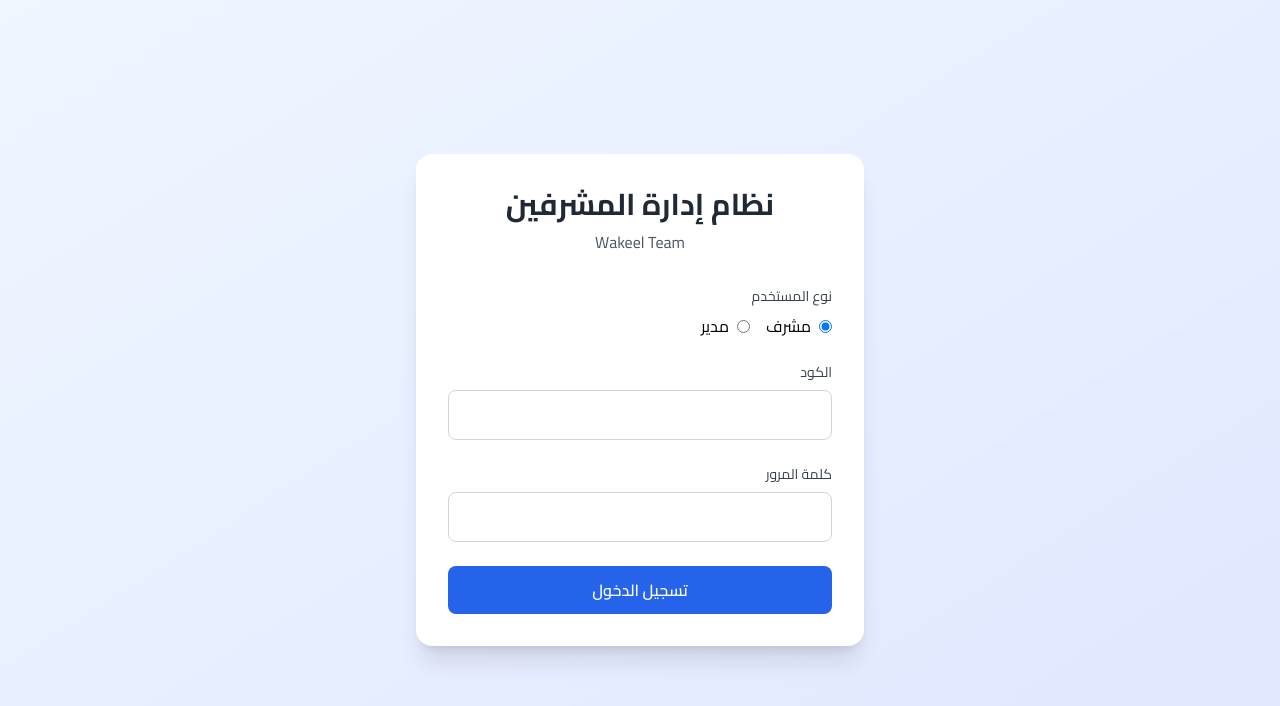
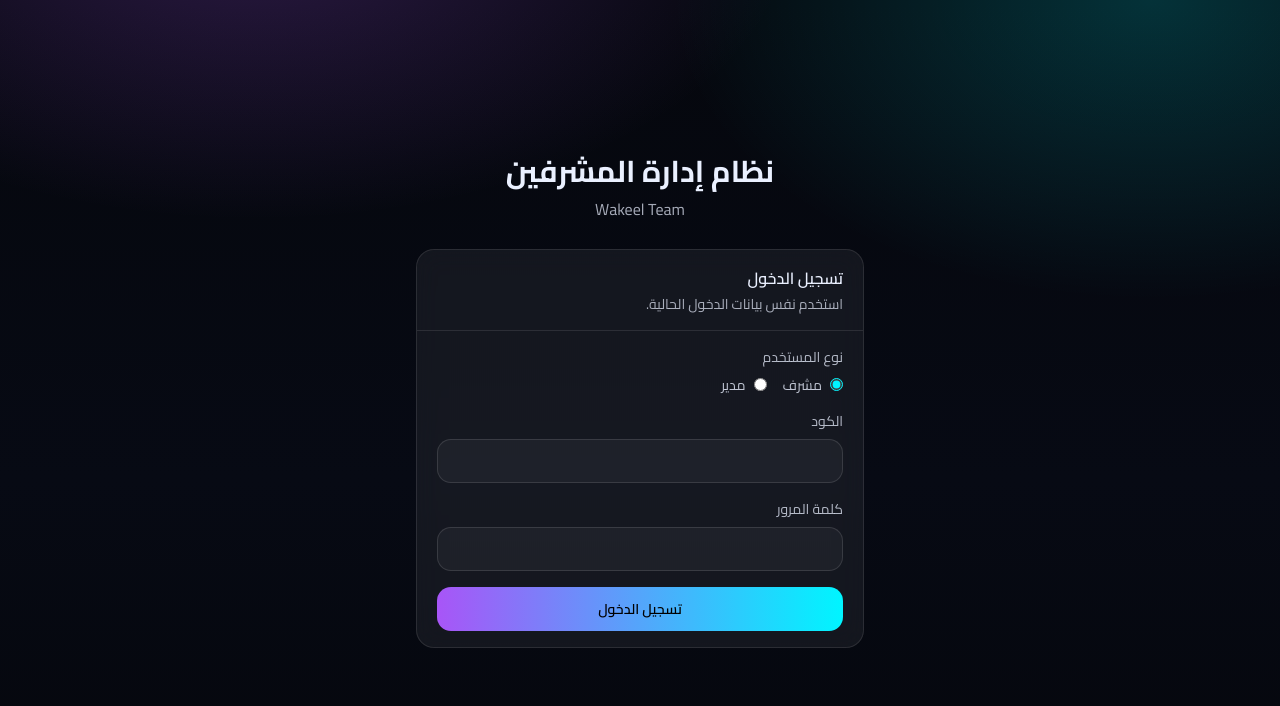
Before and after one commit to mohamedragab23/007Sup, a Next.js app: page / in a window 1280 px wide. Shown: the top 706 px of the page. Built offline with nearby package versions, Linux system fonts and the light colour scheme.

Commit message:
style(login): apply dark glass theme to login page
Made-with: Cursor

```diff
--- a/components/LoginPage.tsx
+++ b/components/LoginPage.tsx
@@ -2,6 +2,9 @@
 
 import { useState } from 'react';
 import { useRouter } from 'next/navigation';
+import { v2CssVars } from '@/theme/tokens';
+import Card from '@/components/ui-v2/Card';
+import Button from '@/components/ui-v2/Button';
 
 export default function LoginPage() {
   const router = useRouter();
@@ -47,22 +50,27 @@ export default function LoginPage() {
   };
 
   return (
-    <div className="min-h-screen flex items-center justify-center bg-gradient-to-br from-blue-50 to-indigo-100 px-3 sm:px-4 py-4 overflow-x-hidden">
-      <div className="w-full max-w-md bg-white rounded-2xl shadow-xl p-4 sm:p-8 min-w-0">
-        <div className="text-center mb-6 sm:mb-8">
-          <h1 className="text-2xl sm:text-3xl font-bold text-gray-800 mb-2 break-words">
-            نظام إدارة المشرفين
-          </h1>
-          <p className="text-gray-600 text-sm sm:text-base break-words">Wakeel Team</p>
+    <div
+      dir="rtl"
+      lang="ar"
+      style={v2CssVars()}
+      className="min-h-screen flex items-center justify-center px-3 sm:px-4 py-6 overflow-x-hidden bg-[#05070D] text-[#EAF0FF] bg-[radial-gradient(900px_500px_at_20%_-10%,rgba(168,85,247,0.24),transparent_60%),radial-gradient(800px_500px_at_90%_0%,rgba(0,245,255,0.18),transparent_60%),linear-gradient(180deg,#05070D,#070A14_60%,#05070D)]"
+    >
+      <div className="w-full max-w-md min-w-0">
+        <div className="text-center mb-5 sm:mb-7">
+          <h1 className="text-2xl sm:text-3xl font-extrabold mb-2 break-words">نظام إدارة المشرفين</h1>
+          <p className="text-[rgba(234,240,255,0.70)] text-sm sm:text-base break-words">Wakeel Team</p>
         </div>
 
         <form onSubmit={handleSubmit} className="space-y-6">
+          <Card title="تسجيل الدخول" subtitle="استخدم نفس بيانات الدخول الحالية.">
+            <div className="space-y-4">
               <div>
-            <label className="block text-sm font-medium text-gray-700 mb-2">
+                <label className="block text-sm font-medium text-[rgba(234,240,255,0.75)] mb-2">
                   نوع المستخدم
                 </label>
                 <div className="flex gap-4">
-              <label htmlFor="role-supervisor" className="flex items-center">
+                  <label htmlFor="role-supervisor" className="flex items-center gap-2 text-sm text-[rgba(234,240,255,0.80)]">
                     <input
                       id="role-supervisor"
                       name="role"
@@ -70,11 +78,11 @@ export default function LoginPage() {
                       value="supervisor"
                       checked={role === 'supervisor'}
                       onChange={(e) => setRole(e.target.value as 'supervisor' | 'admin')}
-                  className="ml-2"
+                      className="accent-[color:var(--v2-accent-cyan)]"
                     />
                     <span>مشرف</span>
                   </label>
-              <label htmlFor="role-admin" className="flex items-center">
+                  <label htmlFor="role-admin" className="flex items-center gap-2 text-sm text-[rgba(234,240,255,0.80)]">
                     <input
                       id="role-admin"
                       name="role"
@@ -82,7 +90,7 @@ export default function LoginPage() {
                       value="admin"
                       checked={role === 'admin'}
                       onChange={(e) => setRole(e.target.value as 'supervisor' | 'admin')}
-                  className="ml-2"
+                      className="accent-[color:var(--v2-accent-purple)]"
                     />
                     <span>مدير</span>
                   </label>
@@ -90,7 +98,7 @@ export default function LoginPage() {
               </div>
 
               <div>
-            <label htmlFor="code" className="block text-sm font-medium text-gray-700 mb-2">
+                <label htmlFor="code" className="block text-sm font-medium text-[rgba(234,240,255,0.75)] mb-2">
                   الكود
                 </label>
                 <input
@@ -99,13 +107,13 @@ export default function LoginPage() {
                   type="text"
                   value={code}
                   onChange={(e) => setCode(e.target.value)}
-              className="w-full px-4 py-3 border border-gray-300 rounded-lg focus:ring-2 focus:ring-blue-500 focus:border-transparent outline-none"
+                  className="w-full h-11 px-4 rounded-[var(--v2-radius-lg)] border border-[rgba(255,255,255,0.12)] bg-[rgba(255,255,255,0.04)] text-[#EAF0FF] placeholder:text-[rgba(234,240,255,0.45)] outline-none focus:ring-2 focus:ring-[rgba(0,245,255,0.25)]"
                   required
                 />
               </div>
 
               <div>
-            <label htmlFor="password" className="block text-sm font-medium text-gray-700 mb-2">
+                <label htmlFor="password" className="block text-sm font-medium text-[rgba(234,240,255,0.75)] mb-2">
                   كلمة المرور
                 </label>
                 <input
@@ -114,24 +122,27 @@ export default function LoginPage() {
                   type="password"
                   value={password}
                   onChange={(e) => setPassword(e.target.value)}
-              className="w-full px-4 py-3 border border-gray-300 rounded-lg focus:ring-2 focus:ring-blue-500 focus:border-transparent outline-none"
+                  className="w-full h-11 px-4 rounded-[var(--v2-radius-lg)] border border-[rgba(255,255,255,0.12)] bg-[rgba(255,255,255,0.04)] text-[#EAF0FF] placeholder:text-[rgba(234,240,255,0.45)] outline-none focus:ring-2 focus:ring-[rgba(0,245,255,0.25)]"
                   required
                 />
               </div>
 
               {error && (
-            <div className="bg-red-50 border border-red-200 text-red-700 px-4 py-3 rounded-lg">
+                <div className="border border-[rgba(251,113,133,0.35)] bg-[rgba(251,113,133,0.10)] text-[#FB7185] px-4 py-3 rounded-[var(--v2-radius-lg)] text-sm">
                   {error}
                 </div>
               )}
 
-          <button
+              <Button
                 type="submit"
                 disabled={loading}
-            className="w-full bg-blue-600 text-white py-3 rounded-lg font-semibold hover:bg-blue-700 transition-colors disabled:opacity-50 disabled:cursor-not-allowed"
+                variant="primary"
+                className="w-full py-3"
               >
                 {loading ? 'جاري تسجيل الدخول...' : 'تسجيل الدخول'}
-          </button>
+              </Button>
+            </div>
+          </Card>
         </form>
       </div>
     </div>
```
Lines whose indentation alone changed are shown as unchanged.
